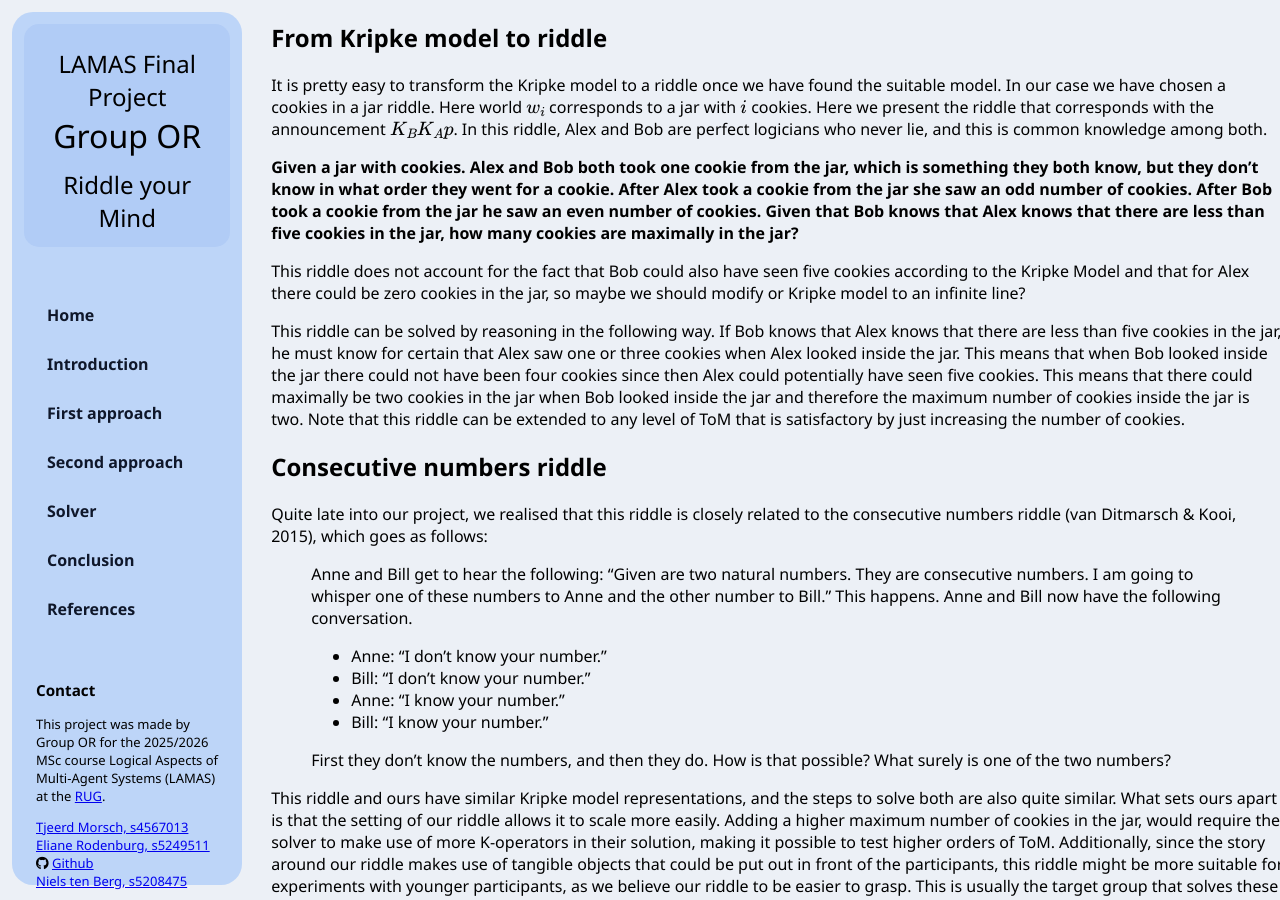
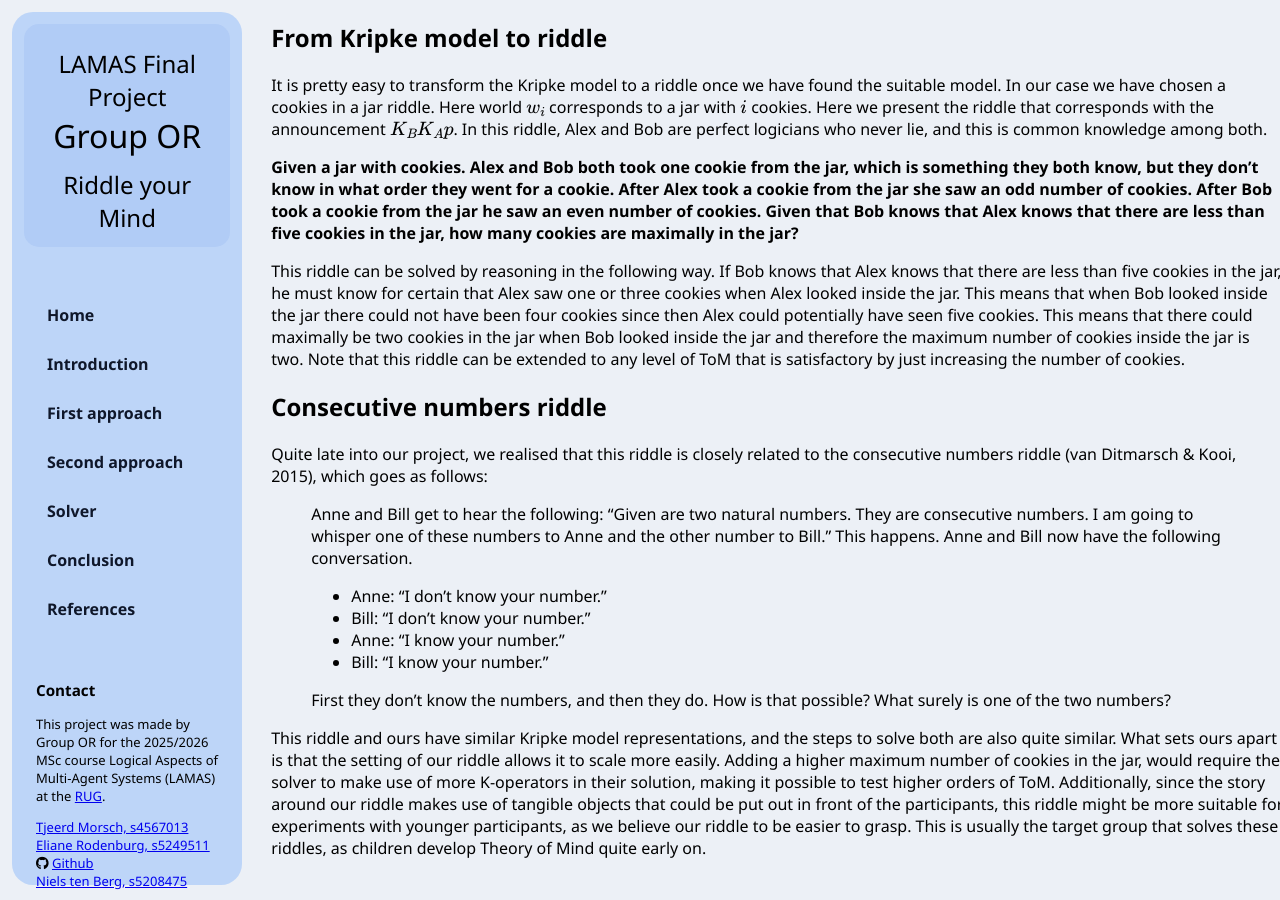
Before and after one commit to SnooLuna/LAMAS_OR, a Jekyll site: the page built from docs/2approach.md, in a window 1280 px wide and 900 px high, scrolled down 1664 px. Built offline with Jekyll 4.4.1, drawn with Linux system fonts in a browser that asks for light colours; nearby versions of some CDN libraries; formulas are drawn with MathJax 3.

Commit message:
Update 2approach.md
Small fix

```diff
--- a/docs/2approach.md
+++ b/docs/2approach.md
@@ -47,8 +47,6 @@ It is pretty easy to transform the Kripke model to a riddle once we have found t
 
 **Given a jar with cookies. Alex and Bob both took one cookie from the jar, which is something they both know, but they don't know in what order they went for a cookie. After Alex took a cookie from the jar she saw an odd number of cookies. After Bob took a cookie from the jar he saw an even number of cookies. Given that Bob knows that Alex knows that there are less than five cookies in the jar, how many cookies are maximally in the jar?**
 
-This riddle does not account for the fact that Bob could also have seen five cookies according to the Kripke Model and that for Alex there could be zero cookies in the jar, so maybe we should modify or Kripke model to an infinite line?
-
 This riddle can be solved by reasoning in the following way. If Bob knows that Alex knows that there are less than five cookies in the jar, he must know for certain that Alex saw one or three cookies when Alex looked inside the jar. This means that when Bob looked inside the jar there could not have been four cookies since then Alex could potentially have seen five cookies. This means that there could maximally be two cookies in the jar when Bob looked inside the jar and therefore the maximum number of cookies inside the jar is two. Note that this riddle can be extended to any level of ToM that is satisfactory by just increasing the number of cookies.
 
 ## Consecutive numbers riddle
```
